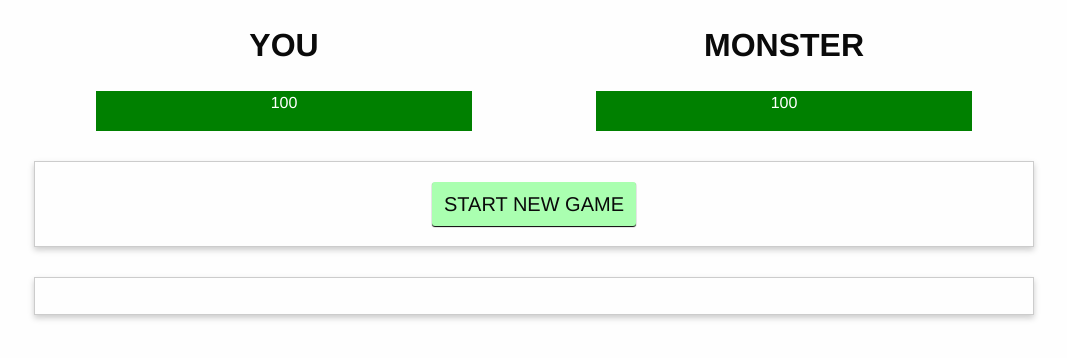
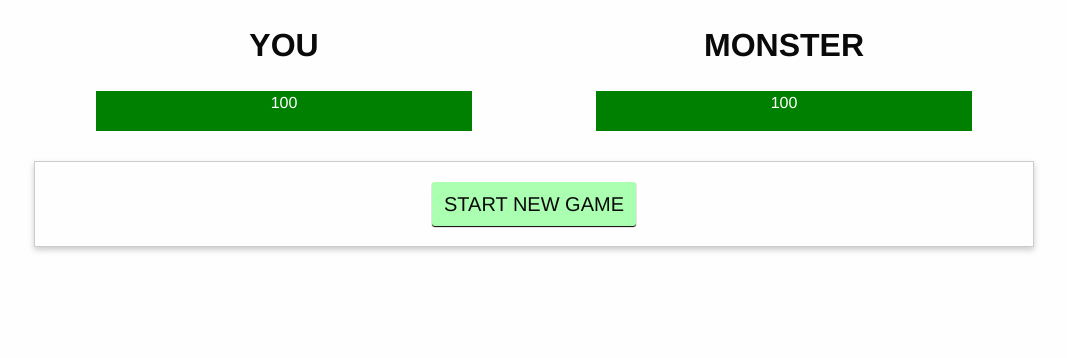
Before and after one commit to hymntaha/vue-training, a Vue app: page / in a window 1280 px wide. Shown: the top 358 px of the page, without its empty margins (106-1173 px from the left). Built offline with nearby package versions, Linux system fonts and the light colour scheme.

Commit message:
printing log (v-for)

```diff
--- a/src/components/MonsterAttack.vue
+++ b/src/components/MonsterAttack.vue
@@ -41,10 +41,10 @@
         <button id="give-up" @click="giveUp">GIVE UP</button>
       </div>
     </section>
-    <section class="row log">
+    <section class="row log" v-if="turns.length > 0">
       <div class="small-12 columns">
         <ul>
-          <li></li>
+          <li v-for="(turn,index) in turns" :key="index">{{turn.text}}</li>
         </ul>
       </div>
     </section>
```
